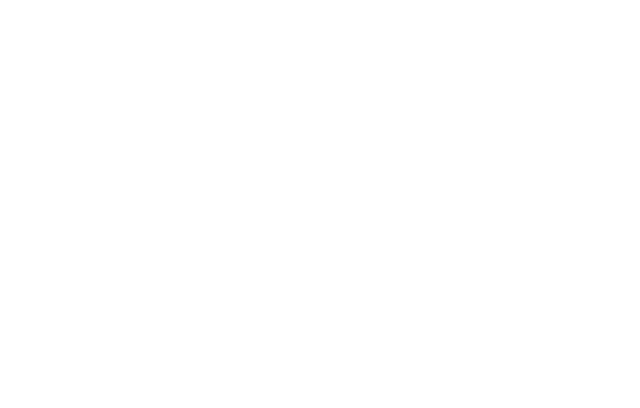
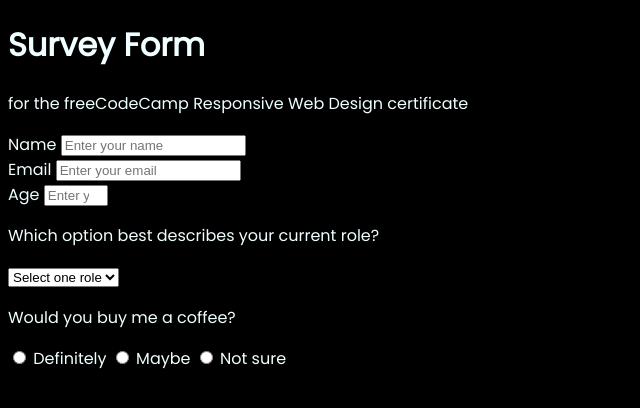
Before and after one commit to exort-apps/fcc-survey-form-dk, a plain HTML site: page index.html in a window 1280 px wide. Shown: the whole page, without its empty margins (0-640 px from the left). Drawn offline with Linux system fonts and the light colour scheme.

Commit message:
Midway through building the from

```diff
--- a/css/style.css
+++ b/css/style.css
@@ -0,0 +1,10 @@
+@import url('https://fonts.googleapis.com/css?family=Poppins:200i,400&display=swap');
+
+html {
+    background-color: black;
+    color: azure;
+}
+
+body {
+    font-family: Poppins, sans-serif;
+}
--- a/index.html
+++ b/index.html
@@ -1,18 +1,64 @@
 <!DOCTYPE html>
 <html lang="en">
+
 <head>
     <meta charset="UTF-8">
     <meta http-equiv="X-UA-Compatible" content="IE=edge">
     <meta name="viewport" content="width=device-width, initial-scale=1.0">
 
     <title>DK Survey Form for FCC</title>
-
     <link rel='stylesheet' href='https://maxcdn.bootstrapcdn.com/font-awesome/4.6.3/css/font-awesome.min.css'>
-
     <link rel="stylesheet" href="css/style.css">
 
 </head>
+
 <body>
+    <main id="main">
+        <header>
+            <h1 id="title">Survey Form</h1>
+            <p id="description">for the freeCodeCamp Responsive Web Design certificate</p>
+        </header>
+        <section>
+            <form id="survey-form">
+                <div class="form-group">
+                    <label id="name-label" for="name">Name</label>
+                    <input id="name" class="form-control" type="text" name="name" placeholder="Enter your name"
+                        required />
+                </div>
+                <div class="form-group">
+                    <label id="email-label" for="email">Email</label>
+                    <input id="email" class="form-control" type="email" name="email" placeholder="Enter your email"
+                        pattern=".+@globex\.com" required />
+                </div>
+                <div class="form-group">
+                    <label id="number-label" for="number">Age</label>
+                    <input id="number" class="form-control" type="number" name="number" placeholder="Enter your age"
+                        min="10" max="115" required />
+                </div>
+                <div class="form-group">
+                    <p>Which option best describes your current role?</p>
+                    <select id="dropdown" name="role" class="form-control" required>
+                        <option disabled selected value>Select one role</option>
+                        <option value="recruiter">Recruiter</option>
+                        <option value="colleague">Colleague</option>
+                    </select>
+                </div>
+                <div class="form-group">
+                    <p>Would you buy me a coffee?</p>
+                    <label>
+                        <input name="user-coffee" value="definitely" type="radio" class="input-radio" /> Definitely
+                    </label>
+                    <label>
+                        <input name="user-coffee" value="maybe" type="radio" class="input-radio" /> Maybe
+                    </label>
+                    <label>
+                        <input name="user-coffee" value="not-sure" type="radio" class="input-radio" /> Not sure
+                    </label>
+                </div>
+            </form>
+        </section>
+    </main>
+    <script src="https://cdn.freecodecamp.org/testable-projects-fcc/v1/bundle.js"></script>
+</body>
 
-</body>
 </html>
```
Also changed, not shown: 1 other file.
